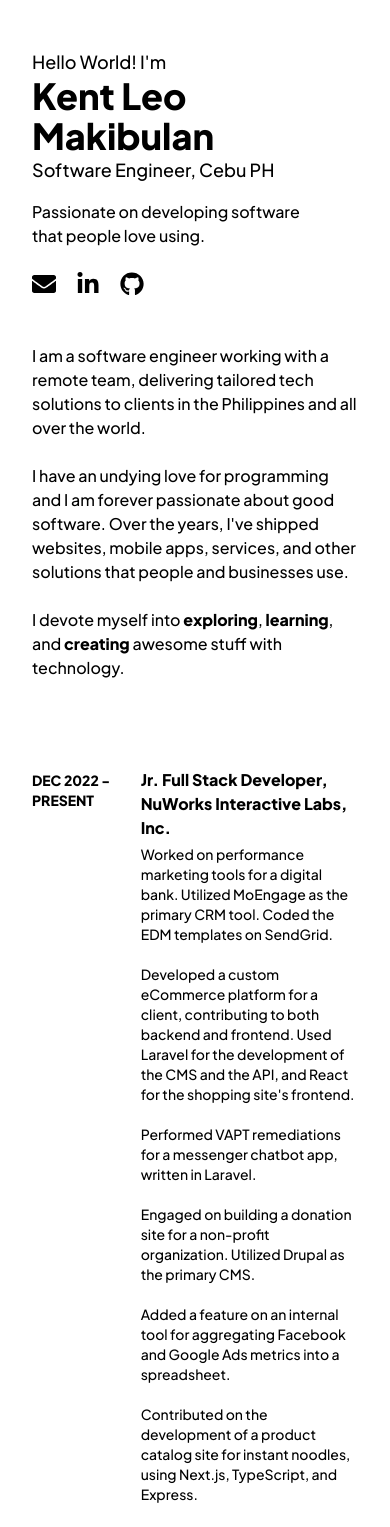
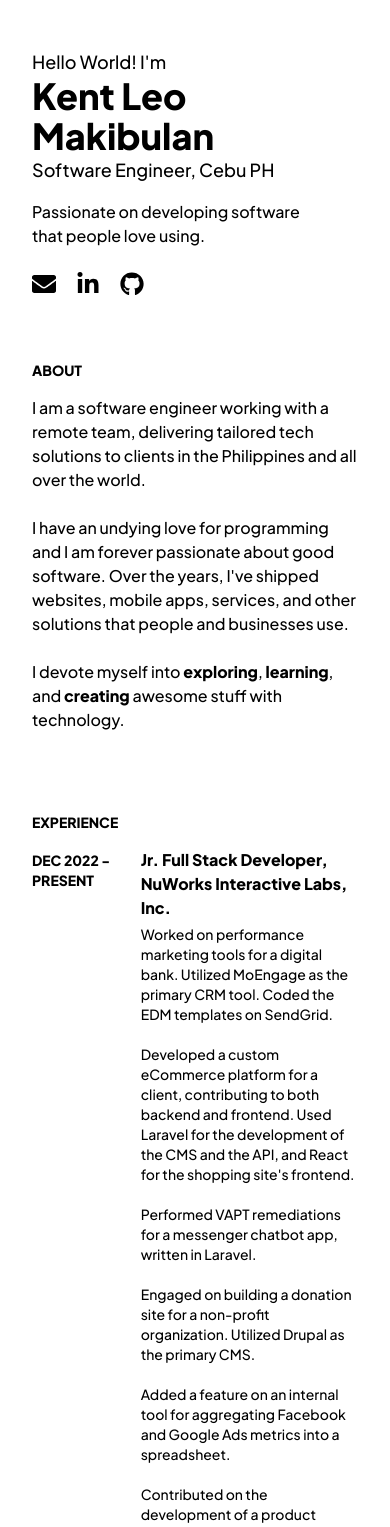
Before and after one commit to iamkentleom/website, a React (Vite) app: page / in a window 390 px wide. Shown: the top 1527 px of the page. Built offline with nearby package versions, Linux system fonts and the light colour scheme.

Commit message:
add sticky section labels

```diff
--- a/src/components/About/About.jsx
+++ b/src/components/About/About.jsx
@@ -5,6 +5,9 @@ import about from "../../content/about";
 const About = () => {
   return (
     <section id="about" aria-label="About Me">
+      <h2 className="text-sm font-bold sticky py-4 top-0 bg-white md:hidden">
+        ABOUT
+      </h2>
       {about.map((content, i) => (
         <React.Fragment key={i}>
           <p>{parser(content)}</p>
--- a/src/components/Experience/Experience.jsx
+++ b/src/components/Experience/Experience.jsx
@@ -5,6 +5,9 @@ import experience from "../../content/experience";
 const Experience = () => {
   return (
     <section id="experience" aria-label="Work Experience">
+      <h2 className="text-sm font-bold sticky py-4 top-0 bg-white md:hidden">
+        EXPERIENCE
+      </h2>
       {experience.map((e, i) => (
         <ExperienceCard
           start={e.start}
--- a/src/components/Experience/ExperienceCard.jsx
+++ b/src/components/Experience/ExperienceCard.jsx
@@ -8,7 +8,7 @@ const ExperienceCard = ({
   description = "Description",
 }) => {
   return (
-    <div className="grid grid-cols-3 my-6">
+    <div className="grid grid-cols-3 mb-6 md:my-6">
       <p className="text-sm uppercase font-bold mt-[2px]">
         {start} - {end}
       </p>
--- a/src/components/Projects/ProjectCard.jsx
+++ b/src/components/Projects/ProjectCard.jsx
@@ -12,13 +12,13 @@ const ProjectCard = ({
       href={link}
       target="_blank"
       rel="noreferrer"
-      className="group grid grid-cols-3 my-8"
+      className="group grid grid-cols-3 mb-8 md:my-8"
     >
-      <div className="w-[104px] h-20 md:w-36 md:h-24 rounded-lg overflow-hidden border-[1px] border-gray-200">
+      <div className="w-[104px] h-20 md:w-36 md:h-24 rounded-lg overflow-hidden border-[1px] border-gray-300">
         <img
           src={image}
           alt={title}
-          className="bg-gray-200 group-hover:scale-125 transition-transform"
+          className="bg-gray-200 h-full object-cover group-hover:scale-125 transition-transform"
         />
       </div>
       <div className="col-span-2 flex flex-col justify-between">
--- a/src/components/Projects/Projects.jsx
+++ b/src/components/Projects/Projects.jsx
@@ -5,6 +5,9 @@ import projects from "../../content/projects";
 const Projects = () => {
   return (
     <section id="projects" aria-label="Personal Projects">
+      <h2 className="text-sm font-bold sticky py-4 top-0 bg-white md:hidden">
+        PROJECTS
+      </h2>
       {projects.map((e, i) => (
         <ProjectCard
           image={e.image}
@@ -17,7 +20,7 @@ const Projects = () => {
       ))}
       <div className="flex justify-end items-center">
         <a
-          href="https://github.com/iamkentleom"
+          href="https://github.com/iamkentleom?tab=repositories"
           target="_blank"
           rel="noreferrer"
           className="inline-flex items-center gap-[2px] group text-sm font-bold hover:text-gray-800"
```
